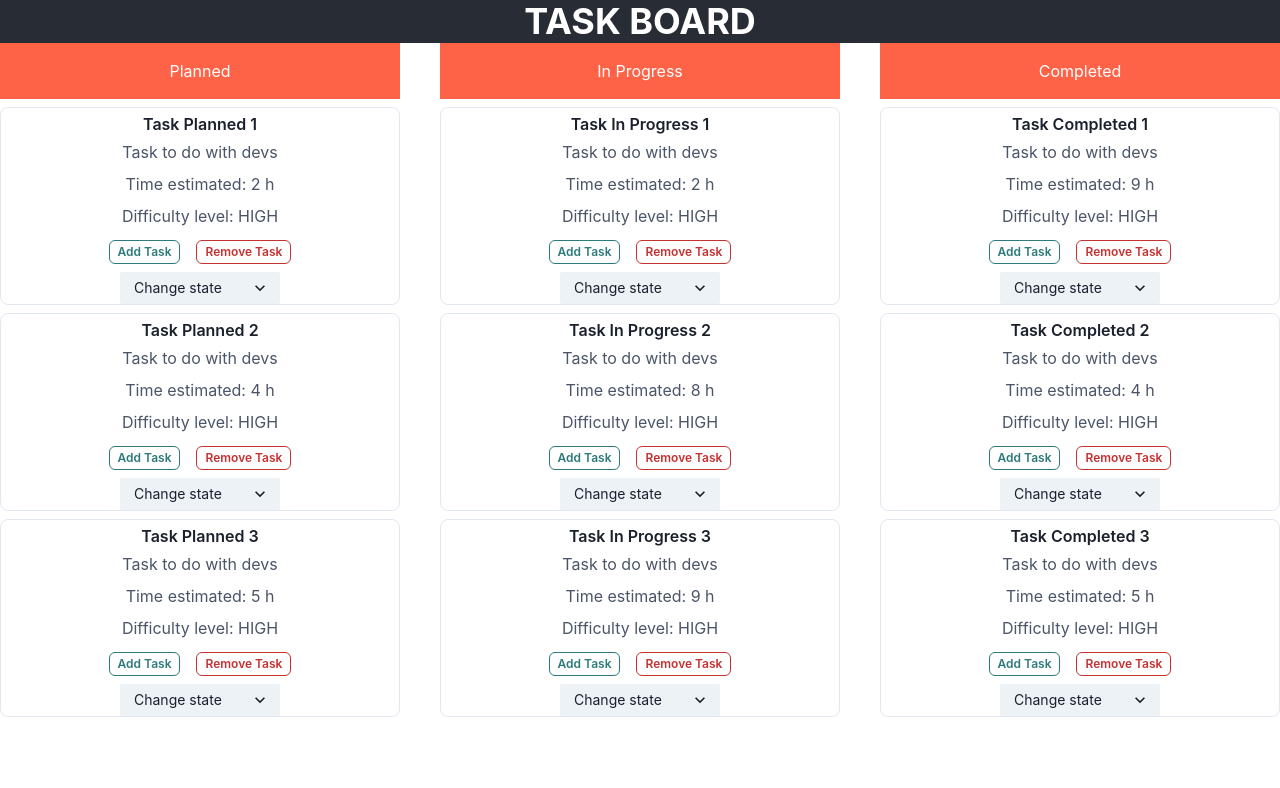
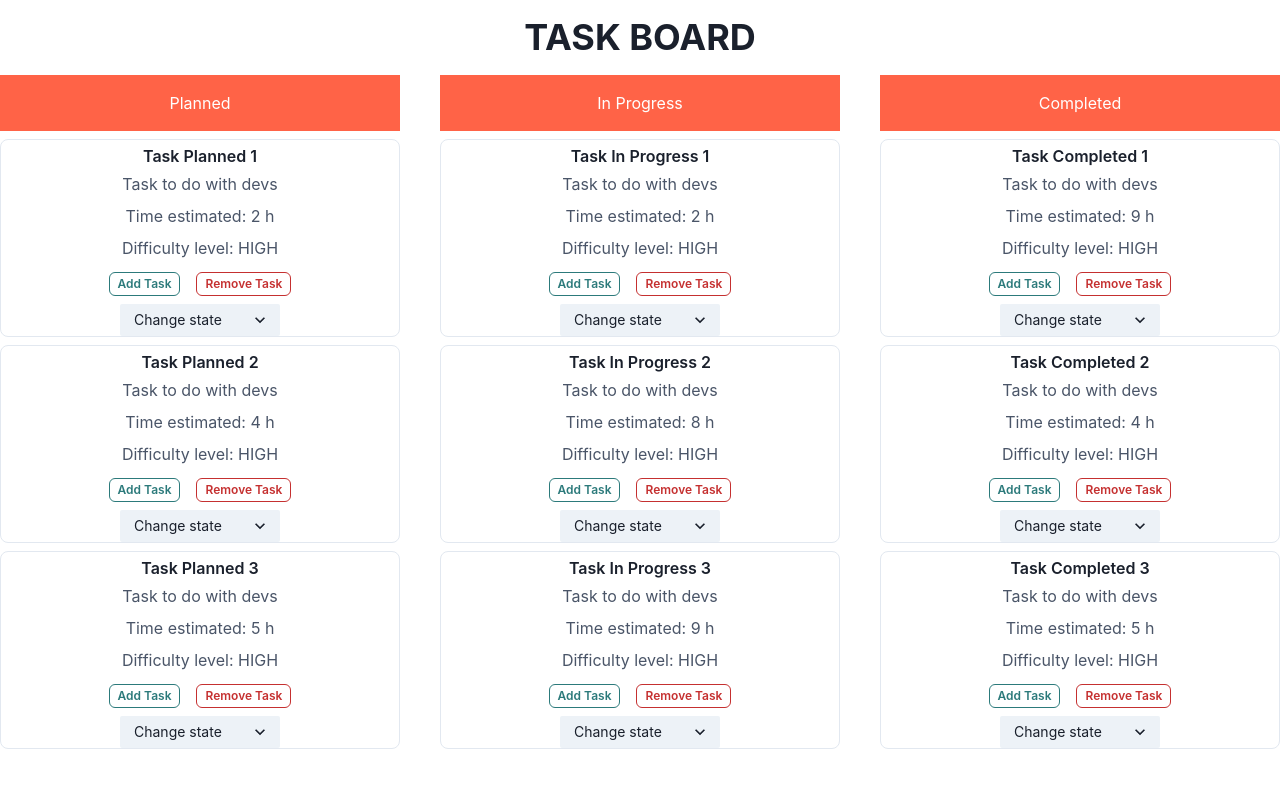
Before and after one commit to NicoMoli/challenge-vitruvi, a React (Create React App) app: page / in a window 1280 px wide. Shown: the top 788 px of the page. Built offline with nearby package versions, Linux system fonts and the light colour scheme.

Commit message:
Improving styles

```diff
--- a/src/App.js
+++ b/src/App.js
@@ -77,7 +77,7 @@ function App() {
       <div className="App">
         {!error ? (
           <Box>
-            <Heading className="App-header">TASK BOARD</Heading>
+            <Heading m={4}>TASK BOARD</Heading>
 
             <SimpleGrid columns={[2, null, 3]} spacing="40px">
               <CardTask
```
